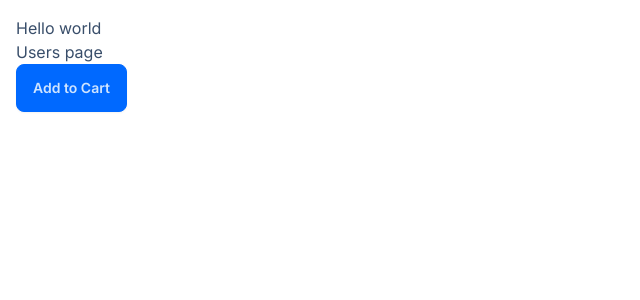
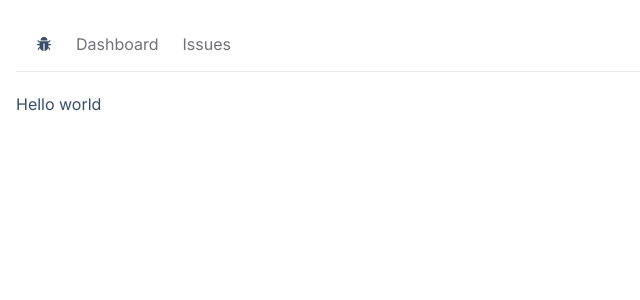
Before and after one commit to ArdrinRexhepi/issue-tracker-app, a Next.js app: page / in a window 1280 px wide. Shown: the top 300 px of the page, without its empty margins (0-640 px from the left). Built offline with nearby package versions, Linux system fonts and the light colour scheme.

Commit message:
navbar created

```diff
--- /dev/null
+++ b/app/components/NavBar.tsx
@@ -0,0 +1,29 @@
+import Link from "next/link";
+import React from "react";
+import { AiFillBug } from "react-icons/ai";
+
+const NavBar = () => {
+  const links = [
+    { label: "Dashboard", href: "/" },
+    { label: "Issues", href: "/issues" },
+  ];
+  return (
+    <nav className="flex space-x-6 border-b mb-5 px-5 h-14 items-center">
+      <Link href="/">
+        <AiFillBug />
+      </Link>
+      <ul className="flex space-x-6">
+        {links.map((link) => (
+          <Link
+            href={link.href}
+            className="text-zinc-500 hover:text-zinc-800 transition-colors"
+            key={link.href}>
+            {link.label}
+          </Link>
+        ))}
+      </ul>
+    </nav>
+  );
+};
+
+export default NavBar;
--- a/app/layout.tsx
+++ b/app/layout.tsx
@@ -1,6 +1,7 @@
 import type { Metadata } from "next";
 import { Inter } from "next/font/google";
 import "./globals.css";
+import NavBar from "./components/NavBar";
 
 const inter = Inter({ subsets: ["latin"] });
 
@@ -16,7 +17,10 @@
 }>) {
   return (
     <html lang="en" data-theme="winter">
-      <body className={inter.className}>{children}</body>
+      <body className={inter.className}>
+        <NavBar />
+        <main>{children}</main>
+      </body>
     </html>
   );
 }
--- a/app/page.tsx
+++ b/app/page.tsx
@@ -6,9 +6,7 @@
   return (
     <div>
       <h1>Hello world</h1>
-
-      <Link href="/users">Users page</Link>
-      <ProductCard />
+      {/* <ProductCard /> */}
     </div>
   );
 }
--- a/package.json
+++ b/package.json
@@ -11,7 +11,8 @@
   "dependencies": {
     "next": "14.1.1",
     "react": "^18",
-    "react-dom": "^18"
+    "react-dom": "^18",
+    "react-icons": "^5.0.1"
   },
   "devDependencies": {
     "@types/node": "^20",
```
Also changed, not shown: 1 other file (tests, documents, lock files or other folders).
